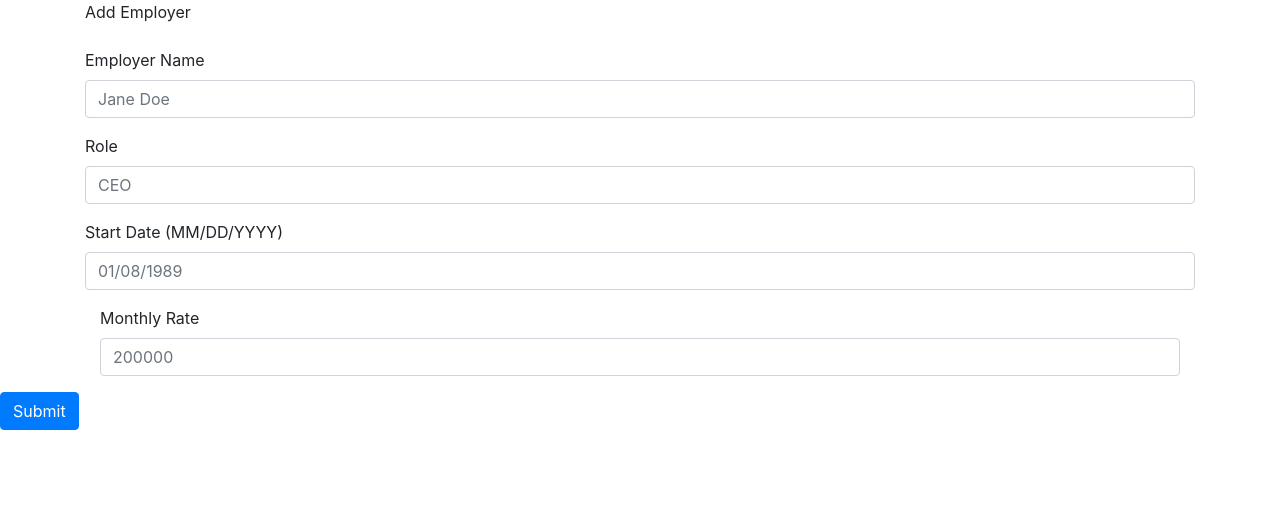
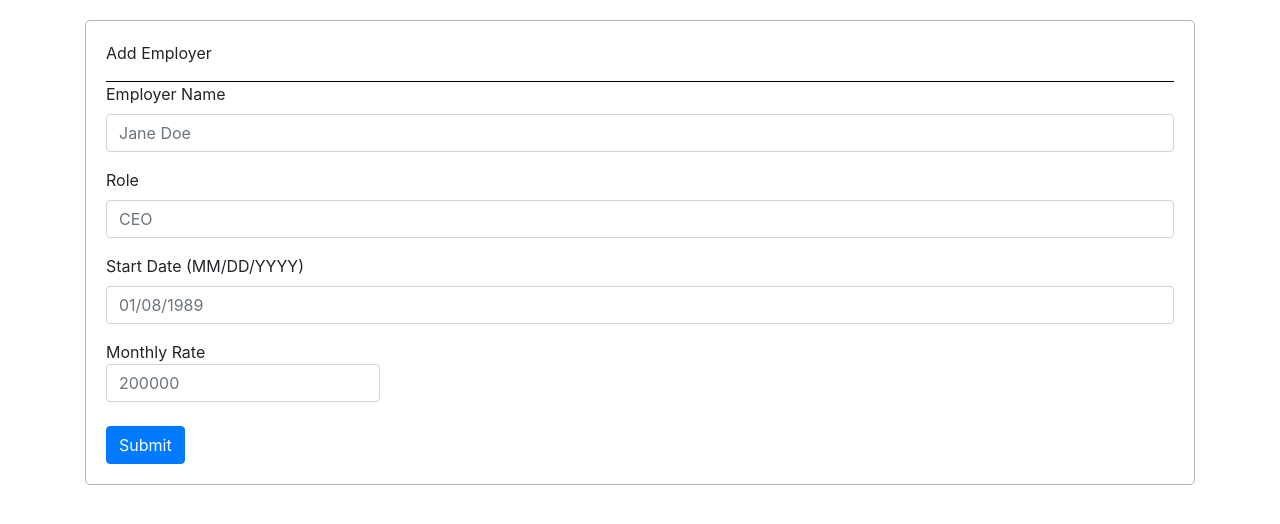
Before and after one commit to ryansims265/timeSheet, a plain HTML site: page index.html in a window 1280 px wide. Drawn offline with nearby package versions, Linux system fonts and the light colour scheme; no server answers.

Commit message:
Added CSS styling and form changes

```diff
--- a/index.html
+++ b/index.html
@@ -13,19 +13,15 @@
     <body>
         <div class="container">
             <form>
+                <header id="section-header">
+                    <p>Add Employer</p>
+                </header>
                 <div class="form-row">
-                      <div class="form-group col-md-12">
-                        <label for="inputaddEmplaoyer">
-                            Add Employer
-                        </label>
-
-                      </div>
                     <div class="form-group col-md-12">
                         <label for="inputemployer-name">Employer Name</label>
                         <input type="p" class="form-control" id="inputName" placeholder="Jane Doe">
                     </div>
                 </div>
-
                 <div class="form-row">
                     <div class="form-group col-md-12">
                         <label for="inputRole">Role</label>
@@ -35,16 +31,13 @@
                         <label for="input-startDate">Start Date (MM/DD/YYYY)</label>
                         <input type="p" class="form-control" id="inputStart" placeholder="01/08/1989">
                     </div>
-                        </div>
                     <div class="form-group col-md-12">
-                                <label for="input-rate">Monthly Rate</label>
+                        <label for="input-rate">Monthly Rate</labelpu>
                         <input type="p" class="form-control" id="inputRate" placeholder="200000">
                     </div>
                 </div>
-
-
+                <button type="submit" class="btn btn-primary">Submit</button>
             </div>
-                    <button type="submit" class="btn btn-primary" id="submitbutton">Submit</button>
         </form>
 
 
--- a/script.js
+++ b/script.js
@@ -50,21 +50,21 @@ $("#inputRate").val("");
     });
 
 
-// //Next set up a snapshot so that it will update the DOM if the data changes at any time
-//     database.ref().on("value", function(snapshot) {
-//       console.log(snapshot.val());
+//Next set up a snapshot so that it will update the DOM if the data changes at any time
+    database.ref().on("value", function(snapshot) {
+      console.log(snapshot.val());
 
-//       console.log(snapshot.val().name);
-//       console.log(snapshot.val().role);
-//       console.log(snapshot.val().start);
-//       console.log(snapshot.val().rate);
-//       // Change the HTML
-//       $("#data").html(snapshot.val().name);
-//       $("#data").html(snapshot.val().role);
-//       $("#data").html(snapshot.val().start);
-//       $("#data").html(snapshot.val().rate);
+      console.log(snapshot.val().name);
+      console.log(snapshot.val().role);
+      console.log(snapshot.val().start);
+      console.log(snapshot.val().rate);
+      // Change the HTML
+      $("#data").html(snapshot.val().name);
+      $("#data").html(snapshot.val().role);
+      $("#data").html(snapshot.val().start);
+      $("#data").html(snapshot.val().rate);
 
-// //Setup error handling
-//     }, function(errorObject) {
-//       console.log("The read failed: " + errorObject.code);
-//     });
+//Setup error handling
+    }, function(errorObject) {
+      console.log("The read failed: " + errorObject.code);
+    });
--- a/style.css
+++ b/style.css
@@ -0,0 +1,22 @@
+body {
+    margin: 0;
+    padding: 0;
+}
+form {
+    padding: 20px;
+    height: fit-content;
+    margin: auto;
+    border: 1px solid rgb(180, 180, 180);
+    box-sizing: border-box;
+    border-radius: 5px;
+    margin-top: 20px;
+    position: relative;
+}
+#section-header {
+    border-bottom: 1px solid black;
+}
+.btn.btn-primary {
+
+    right: 10px;
+    top: 5px;
+}
```
Lines whose indentation alone changed are shown as unchanged.
